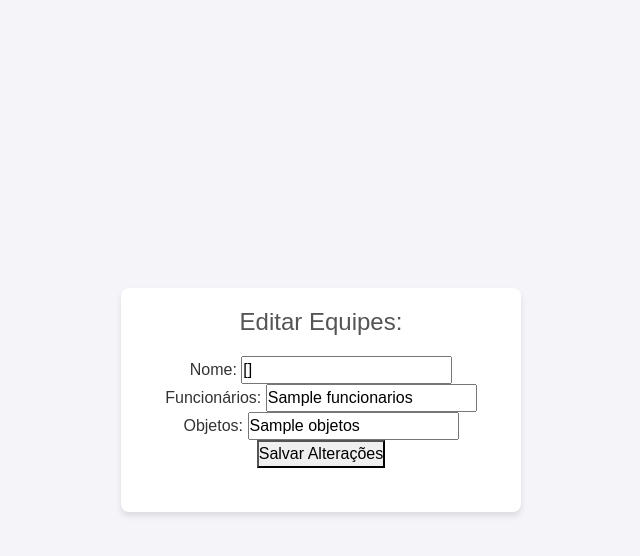
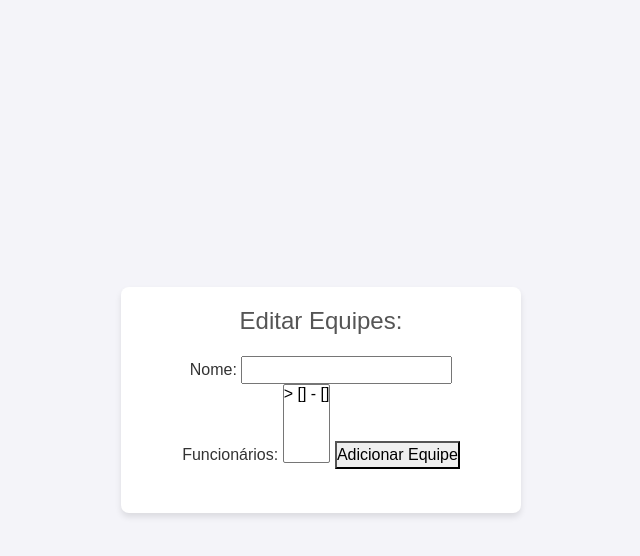
Before and after one commit to Sol-Aniel/Projeto-Sao-Longuinho, a Python web app: template Projeto-Sao-Longuinho/templates/edit_equipe.html in a window 1280 px wide. Shown: the top 556 px of the page, without its empty margins (319-959 px from the left). Run offline with Jinja, Linux system fonts and the light colour scheme; the template is opened without the code that fills it: most values are stand-ins (such as "Sample title", 1, 10 or a date in 2020).

Commit message:
Update edit_equipe.html

```diff
--- a/Projeto-Sao-Longuinho/templates/edit_equipe.html
+++ b/Projeto-Sao-Longuinho/templates/edit_equipe.html
@@ -10,14 +10,23 @@
 <body>
     <div class="centered-div">
         <h1>Editar Equipes:</h1>
-        <form method="POST" action="/equipes/edit/">
+        <form method="POST" action="/equipe/add/" enctype="multipart/form-data">
             <label for="nome">Nome:</label>
-            <input type="name" id="nome" value="{{ equipe.name }}" required>
-            <label for="email">Funcionários:</label>
-            <input type="email" id="email" value="{{ equipe.funcionarios }}" required>
-            <label for="phone">Objetos:</label>
-            <input type="tel" id="phone" value="{{ equipe.objetos }}" required>
-            <button type="submit">Salvar Alterações</button>
+            <input type="text" name="nome" id="nome" required>
+            <label for="funcs">Funcionários:</label>
+            <select id="funcs" name="funcionarios[]" multiple>
+                {% for f in funcionarios %}
+                    {% for t in tipos %}
+                        {% if f.type_id == t.id %}
+                            <option value="{{ f.id }}">
+                                {% if f.id in funcs_equipe %}selected{% endif %}>
+                                {{ f.name }} - {{ t.name }}
+                            </option>
+                        {% endif %}
+                    {% endfor %}
+                {% endfor %}
+            </select>
+            <button type="submit">Adicionar Equipe</button>
         </form>
         {% with messages = get_flashed_messages(with_categories=True) %}
             <br>
```
